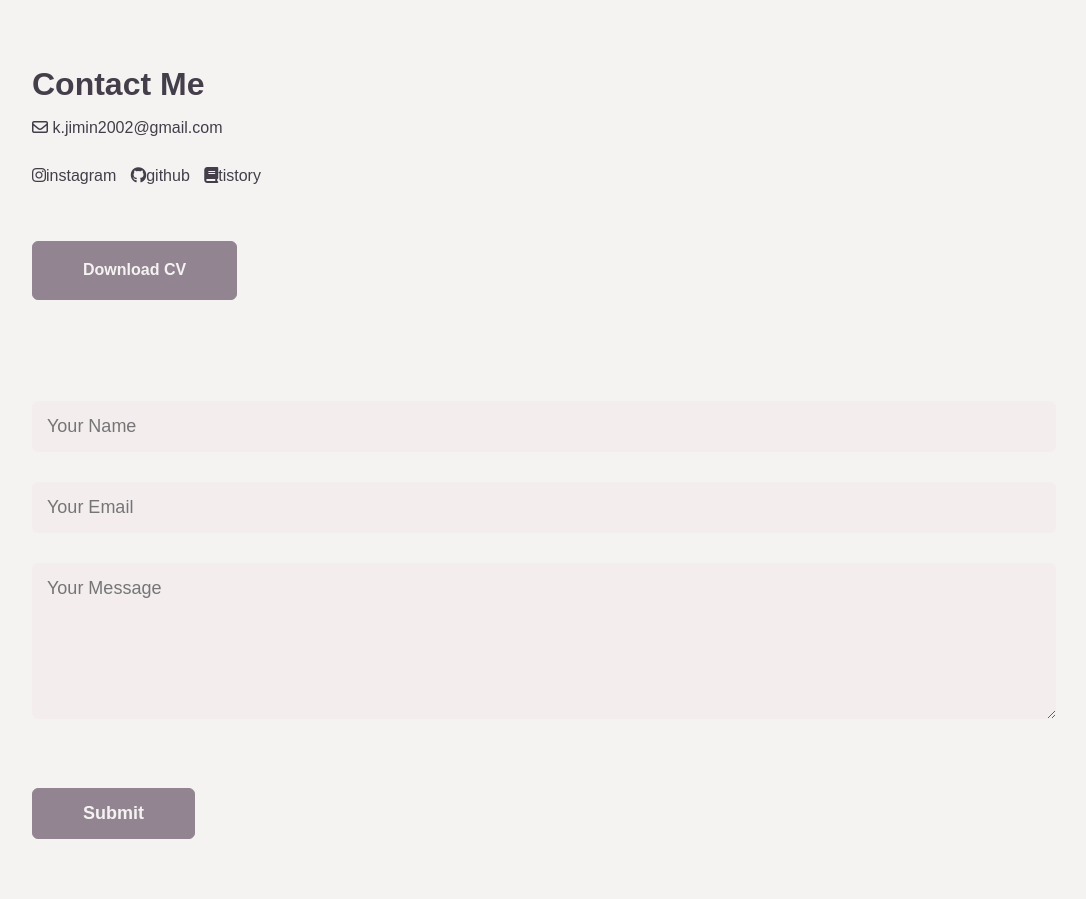
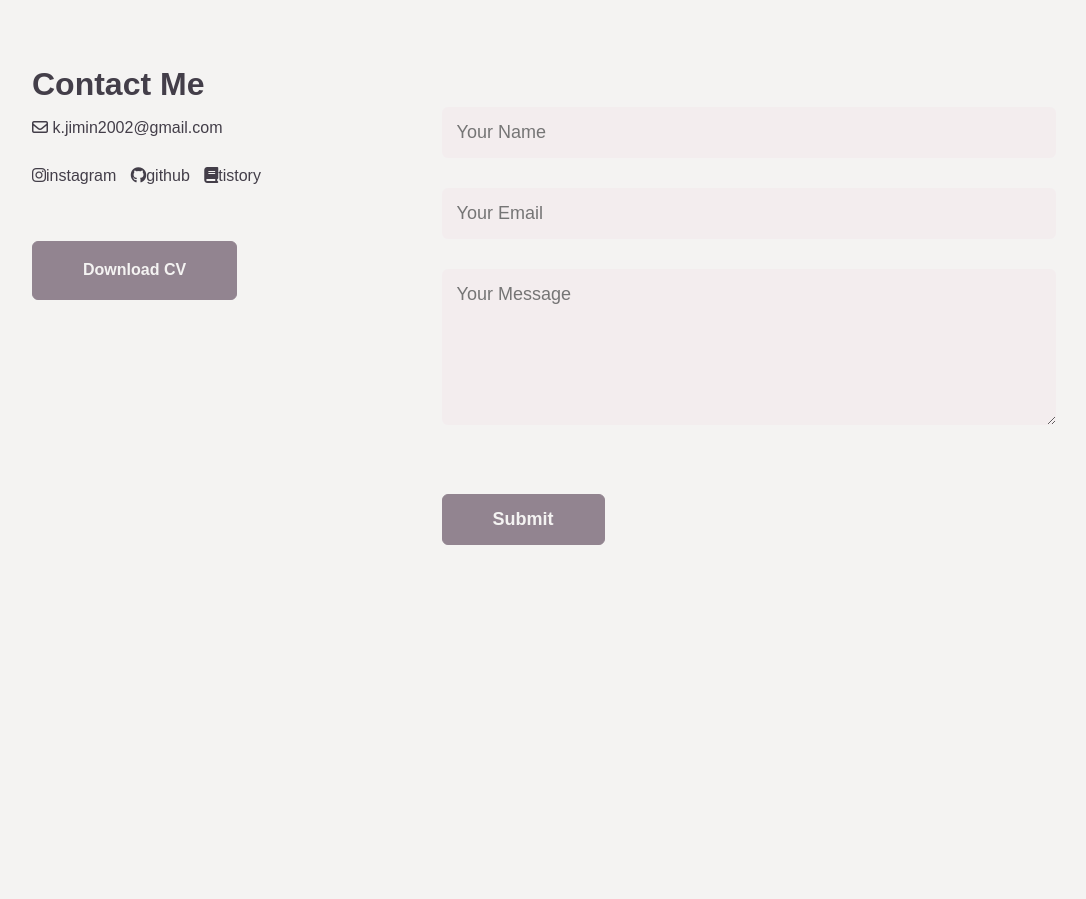
Before and after one commit to ji-min0/profile_page, a FastAPI app: page /contact in a window 1280 px wide. Shown: the part 51-950 px from the top of the page, without its empty margins (96-1182 px from the left). After the commit the page ends 596 px from the top, so only its background shows below. Run offline with FastAPI, Linux system fonts and the light colour scheme; parts of the project's set-up code (start-up, migrations or seed data) failed here and were passed over; some libraries are stand-ins or nearby versions.

Commit message:
chore: about page css 수정

```diff
--- a/app/templates/contact.html
+++ b/app/templates/contact.html
@@ -9,8 +9,6 @@
     .contact-right{
         flex-basis: 60%;
     }
-    .contact-left p {
-    }
     .contact-left a {
         margin-top: 20px;
         margin-right: 10px;
@@ -19,12 +17,10 @@
         color: #433e49;
         transition: transform 0.5s;
     }
-
     .social-icons a:hover{
         color: #DBC1AD;
         transform: translateY(-5px);
     }
-
     .btn.btn2{
         display: inline-block;
         background: #928490;
@@ -38,8 +34,6 @@
         font-weight: bold;
         transition: background 0.5s, color 0.5s;
     }
-
-
     .contact-right form{
         width: 100%;
     }
@@ -60,6 +54,12 @@
         font-size: 18px;
         margin-top: 20px;
         cursor: pointer;
+    }
+    .row {
+        display: flex;
+        justify-content: space-between;
+        flex-wrap: wrap;
+        align-items: flex-start;
     }
 /*----------------- css for small screens --------------------*/
 @media only screen and (max-width: 600px) {
```
